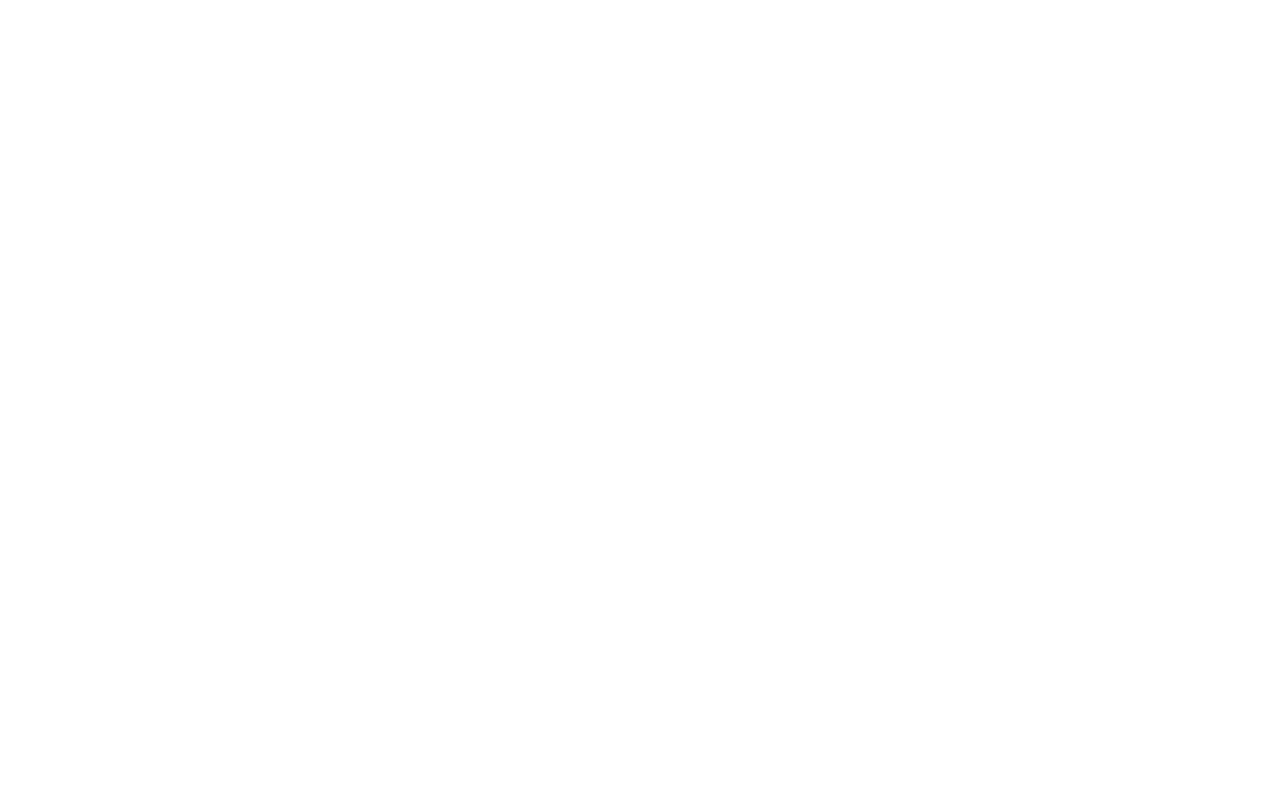
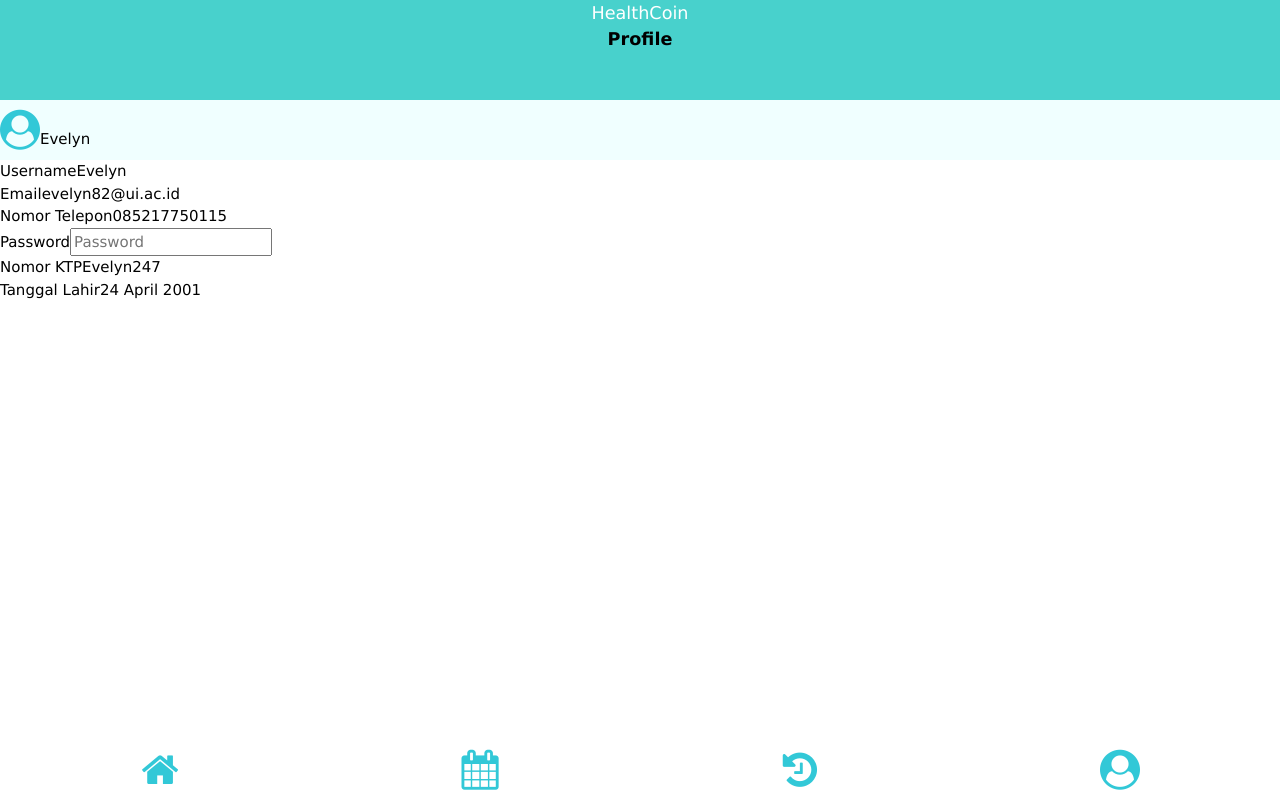
Before and after one commit to ian-joseph-chandra/HealthCoin_Patient, an Angular app: page /profile in a window 1280 px wide. Before the commit this address led to /. Built offline with nearby package versions, Linux system fonts and the light colour scheme.

Commit message:
2020/02/11 Creating profile
Unfinished, there are some problems. Need troubleshooting

```diff
--- a/src/app/app-routing.module.ts
+++ b/src/app/app-routing.module.ts
@@ -3,13 +3,15 @@ import { Routes, RouterModule } from '@angular/router';
 import {DashboardComponent} from './pages/dashboard/dashboard.component';
 import {LoginComponent} from './pages/login/login.component';
 import {SignUpComponent} from './pages/sign-up/sign-up.component';
+import {ProfileComponent} from './pages/profile/profile.component';
 
 
 const routes: Routes = [
   {path: '', redirectTo: '/login', pathMatch: 'full'},
   {path: 'login', component: LoginComponent},
   {path: 'dashboard', component: DashboardComponent},
-  {path: 'sign-up', component: SignUpComponent}
+  {path: 'sign-up', component: SignUpComponent},
+  {path: 'profile', component: ProfileComponent},
 ];
 
 @NgModule({
--- a/src/app/app.module.ts
+++ b/src/app/app.module.ts
@@ -6,6 +6,7 @@ import { AppComponent } from './app.component';
 import { DashboardComponent } from './pages/dashboard/dashboard.component';
 import { LoginComponent } from './pages/login/login.component';
 import { SignUpComponent } from './pages/sign-up/sign-up.component';
+import { ProfileComponent } from './pages/profile/profile.component';
 
 
 
@@ -14,7 +15,8 @@ import { SignUpComponent } from './pages/sign-up/sign-up.component';
     AppComponent,
     DashboardComponent,
     LoginComponent,
-    SignUpComponent
+    SignUpComponent,
+    ProfileComponent
   ],
   imports: [
     BrowserModule,
--- /dev/null
+++ b/src/app/pages/profile/profile.component.css
@@ -0,0 +1,54 @@
+.background-header {
+background: mediumturquoise;
+  height: 100px;
+}
+
+
+.healthcoin-text, .profile-text {
+  text-align: center;
+  top: 5%;
+  font-size: 1.17647rem;
+}
+
+.healthcoin-text {
+  color: white;
+}
+
+.profile-header {
+background: azure;
+
+}
+
+.profile-icon {
+
+}
+
+
+.profile-content {
+  border-width: 0 0 1px 0;
+}
+
+.menu {
+  position: fixed;
+  width: 100%;
+  height: 60px;
+  display: flex;
+  align-items: center;
+  justify-content: center;
+}
+
+.menu-button {
+  width: 25%;
+  height: 100%;
+  color: #32C8D7;
+  text-align: center;
+  font-size: 40px;
+}
+
+.menu-icon {
+  vertical-align: middle;
+}
+
+.profile-content-text {
+  width: 90px;
+}
--- /dev/null
+++ b/src/app/pages/profile/profile.component.html
@@ -0,0 +1,78 @@
+<body [style.minHeight.px]="screenHeight" [style.width.px]="screenWidth">
+
+<div class="background-header">
+  <div class="healthcoin-text">HealthCoin</div>
+
+  <div class="profile-text">
+    <strong>Profile</strong>
+  </div>
+
+</div>
+
+
+<div class="profile-header">
+<span class="menu-button">
+<i class="fa fa-user-circle"></i>
+  </span>
+
+    <span class="profile-name">Evelyn</span>
+</div>
+
+  <div class="profile-content">
+    <div>
+      <span class="profile-content-text">Username</span>
+      <span>Evelyn</span>
+    </div>
+
+    <div>
+      <span class="profile-content-text">Email</span>
+      <span>evelyn82@ui.ac.id</span>
+    </div>
+
+    <div>
+      <span>Nomor Telepon</span>
+      <span>085217750115</span>
+    </div>
+
+    <div>
+      <span>Password</span>
+      <span> <input class="input-fill" type="password" placeholder="Password" id="password"> </span>
+    </div>
+
+    <div>
+      <span>Nomor KTP</span>
+      <span>Evelyn247</span>
+    </div>
+
+    <div>
+      <span>Tanggal Lahir</span>
+      <span>24 April 2001</span>
+    </div>
+  </div>
+
+
+
+
+
+<div class="menu" [style.top.px]="screenHeight-60">
+
+  <span class="menu-button">
+    <i class="fa fa-home"></i>
+  </span>
+
+  <span class="menu-button">
+    <i class="fa fa-calendar"></i>
+  </span>
+
+  <span class="menu-button">
+<i class="fa fa-history"></i>
+  </span>
+
+  <span class="menu-button">
+<i class="fa fa-user-circle"></i>
+  </span>
+
+
+</div>
+
+</body>
--- /dev/null
+++ b/src/app/pages/profile/profile.component.ts
@@ -0,0 +1,25 @@
+import { Component, OnInit } from '@angular/core';
+
+@Component({
+  selector: 'app-profile',
+  templateUrl: './profile.component.html',
+  styleUrls: ['./profile.component.css']
+})
+
+export class ProfileComponent implements OnInit {
+
+  screenHeight: number;
+  screenWidth: number;
+
+  constructor() {
+    this.getScreenSize();
+  }
+
+  ngOnInit() {
+  }
+
+  getScreenSize() {
+    this.screenHeight = window.innerHeight;
+    this.screenWidth = window.innerWidth;
+  }
+}
```
Also changed, not shown: src/app/pages/dashboard/dashboard.component.css (+0 -18 lines), 1 other file (tests, documents, lock files or other folders).
